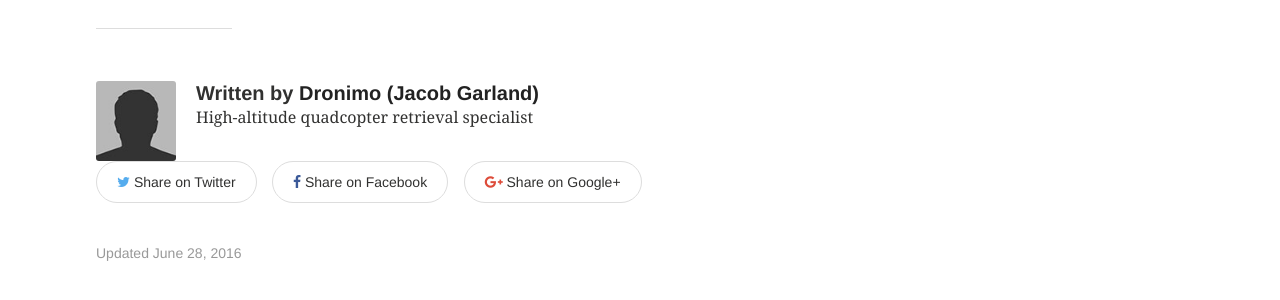
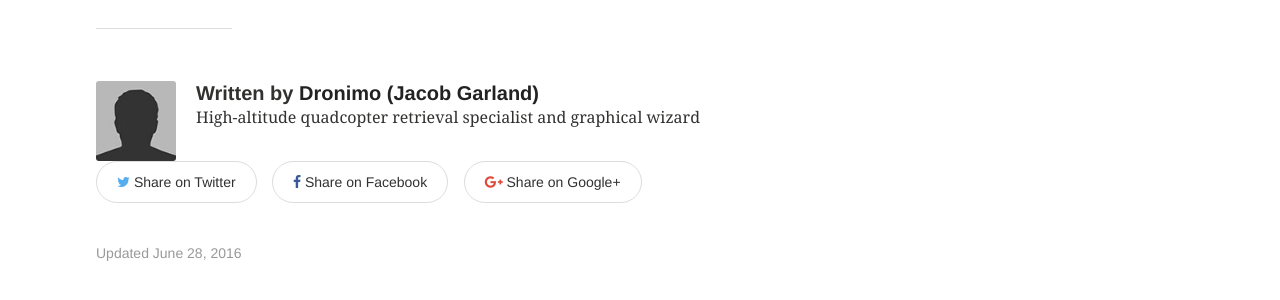
Before and after one commit to MajorKongFPV/MajorKongFPV.github.io, a Jekyll site: the page built from _posts/reference/2016-06-28-5.8-GHz-Frequency-Charts.md, in a window 1280 px wide. Shown: the part 822-1122 px from the top of the page. Built offline with Jekyll 4.4.1, drawn with Linux system fonts in a browser that asks for light colours; comment, search, counter and statistics services are not loaded.

Commit message:
fixed jacobs byline

```diff
--- a/_data/authors.yml
+++ b/_data/authors.yml
@@ -11,5 +11,5 @@ dronimo:
   name: Dronimo (Jacob Garland)
   web: http://www.majorkong.com
   email: jacobgarland@gmail.com
-  bio: "High-altitude quadcopter retrieval specialist"
+  bio: "High-altitude quadcopter retrieval specialist and graphical wizard"
   avatar: bio-photo.jpg
```
Also changed, not shown: 2 other files.
